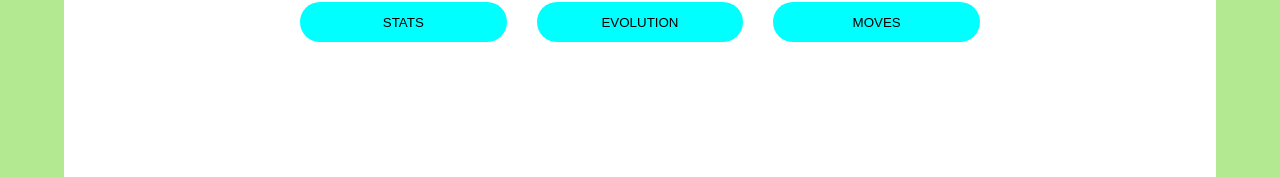
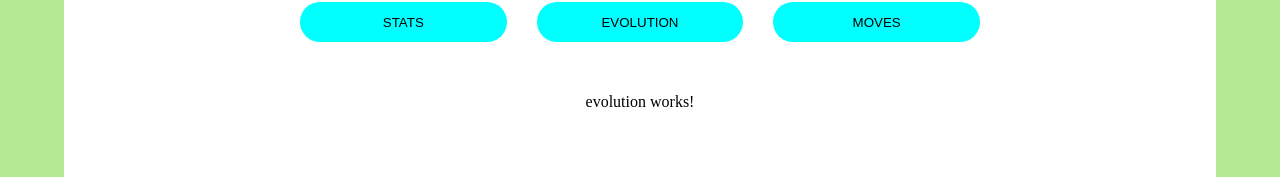
Before and after one commit to atefbedri/Pokedex, an Angular app: page /results in a window 1280 px wide. Both pictures are taken after a click on the button "EVOLUTION". Shown: the part 541-718 px from the top of the page. Built offline with nearby package versions, Linux system fonts and the light colour scheme.

Commit message:
add component stats and evolution and set navigation

```diff
--- a/src/app/pages/pages.module.ts
+++ b/src/app/pages/pages.module.ts
@@ -2,6 +2,8 @@ import { NgModule } from '@angular/core';
 import { CommonModule } from '@angular/common';
 import { ResultsComponent } from './results/results.component';
 import { RouterModule, Routes } from '@angular/router';
+import { StatsComponent } from './results/stats/stats.component';
+import { EvolutionComponent } from './results/evolution/evolution.component';
 
 const routes: Routes = [
   {
@@ -12,7 +14,7 @@ const routes: Routes = [
 
 
 @NgModule({
-  declarations: [ResultsComponent],
+  declarations: [ResultsComponent, StatsComponent, EvolutionComponent],
   imports: [
     CommonModule,
     RouterModule.forChild(routes)
--- /dev/null
+++ b/src/app/pages/results/evolution/evolution.component.html
@@ -0,0 +1 @@
+<p>evolution works!</p>
--- /dev/null
+++ b/src/app/pages/results/evolution/evolution.component.ts
@@ -0,0 +1,15 @@
+import { Component, OnInit } from '@angular/core';
+
+@Component({
+  selector: 'app-evolution',
+  templateUrl: './evolution.component.html',
+  styleUrls: ['./evolution.component.scss']
+})
+export class EvolutionComponent implements OnInit {
+
+  constructor() { }
+
+  ngOnInit(): void {
+  }
+
+}
--- a/src/app/pages/results/results.component.html
+++ b/src/app/pages/results/results.component.html
@@ -19,9 +19,13 @@
             </div>
             <p>Bulbasaur can be seen napping in bright sunlight. There is a seed on its back. By soaking up the sun's rays, the seed grows progressively larger.</p>
             <div class="tabs">
-                <button class="tab">STATS</button>
-                <button class="tab">EVOLUTION</button>
+                <button class="tab" (click)="currentTab = 'STATS'">STATS</button>
+                <button class="tab" (click)="currentTab = 'EVOLUTION'">EVOLUTION</button>
                 <button class="tab">MOVES</button>
+            </div>
+            <div class="tab-content">
+                <app-stats *ngIf="currentTab == 'STATS'"></app-stats>
+                <app-evolution *ngIf="currentTab == 'EVOLUTION'"></app-evolution>
             </div>
         </div>
     </div>
--- a/src/app/pages/results/results.component.scss
+++ b/src/app/pages/results/results.component.scss
@@ -63,6 +63,13 @@
                     cursor: pointer;
                 }
             }
+            .tab-content {
+                min-width: 375px;
+                max-width: 647px;
+                display: flex;
+                justify-content: center;
+                margin: auto;
+            }
         }
     }
 }
--- a/src/app/pages/results/results.component.ts
+++ b/src/app/pages/results/results.component.ts
@@ -6,6 +6,7 @@ import { Component, OnInit } from '@angular/core';
   styleUrls: ['./results.component.scss']
 })
 export class ResultsComponent implements OnInit {
+  currentTab: string = 'STATS';
 
   constructor() { }
 
--- /dev/null
+++ b/src/app/pages/results/stats/stats.component.html
@@ -0,0 +1 @@
+<p>stats works!</p>
--- /dev/null
+++ b/src/app/pages/results/stats/stats.component.ts
@@ -0,0 +1,15 @@
+import { Component, OnInit } from '@angular/core';
+
+@Component({
+  selector: 'app-stats',
+  templateUrl: './stats.component.html',
+  styleUrls: ['./stats.component.scss']
+})
+export class StatsComponent implements OnInit {
+
+  constructor() { }
+
+  ngOnInit(): void {
+  }
+
+}
```
Also changed, not shown: src/app/pages/results/evolution/evolution.component.scss (added), src/app/pages/results/stats/stats.component.scss (added), 2 other files (tests, documents, lock files or other folders).
